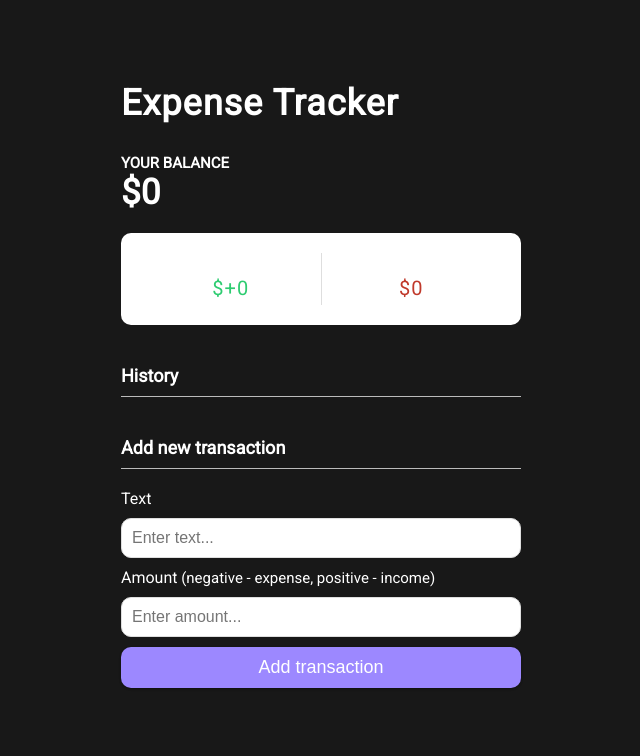
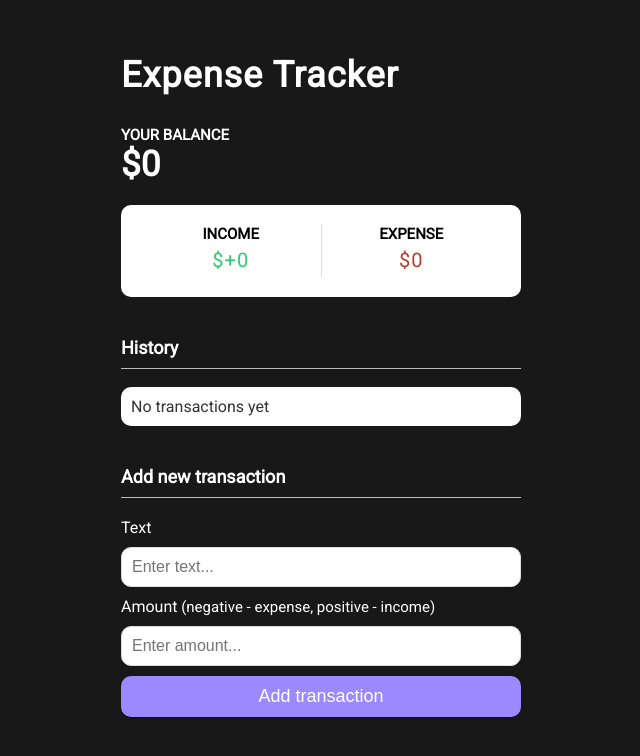
Before and after one commit to devmoek/vue-expense-tracker, a Vue app: page / in a window 1280 px wide. Shown: the top 756 px of the page, without its empty margins (319-959 px from the left). Built offline with nearby package versions, Linux system fonts and the light colour scheme.

Commit message:
improve accesibility + clean useless code

```diff
--- a/src/components/Balance.vue
+++ b/src/components/Balance.vue
@@ -4,8 +4,6 @@
 </template>
 
 <script setup>
-import { defineProps } from "vue";
-
 const props = defineProps({
   total: {
     type: Number,
--- a/src/components/IncomeExpenses.vue
+++ b/src/components/IncomeExpenses.vue
@@ -12,7 +12,6 @@
 </template>
 
 <script setup>
-import { defineProps } from "vue";
 
 const props = defineProps({
     income: {
@@ -25,3 +24,9 @@ const props = defineProps({
     },
 });
 </script>
+
+<style scoped>
+h4 {
+  color: #000;
+}
+</style>
--- a/src/components/TransactionList.vue
+++ b/src/components/TransactionList.vue
@@ -9,11 +9,13 @@
       {{ transaction.text }} <span>${{ transaction.amount }}</span>
       <button @click="deleteTransaction(transaction.id)" class="delete-btn">x</button>
     </li>
+    <li v-if="transactions.length === 0" class="no-transactions">
+      No transactions yet
+    </li>
   </ul>
 </template>
 
 <script setup>
-import { defineProps } from "vue";
 const emit = defineEmits(["transactionDeleted"]);
 const props = defineProps({
   transactions: {
@@ -26,3 +28,11 @@ const deleteTransaction = (id) => {
   emit("transactionDeleted", id);
 }
 </script>
+
+<style>
+.no-transactions {
+  text-align: center;
+  padding: 1rem;
+  color: #555;
+}
+</style>
```
